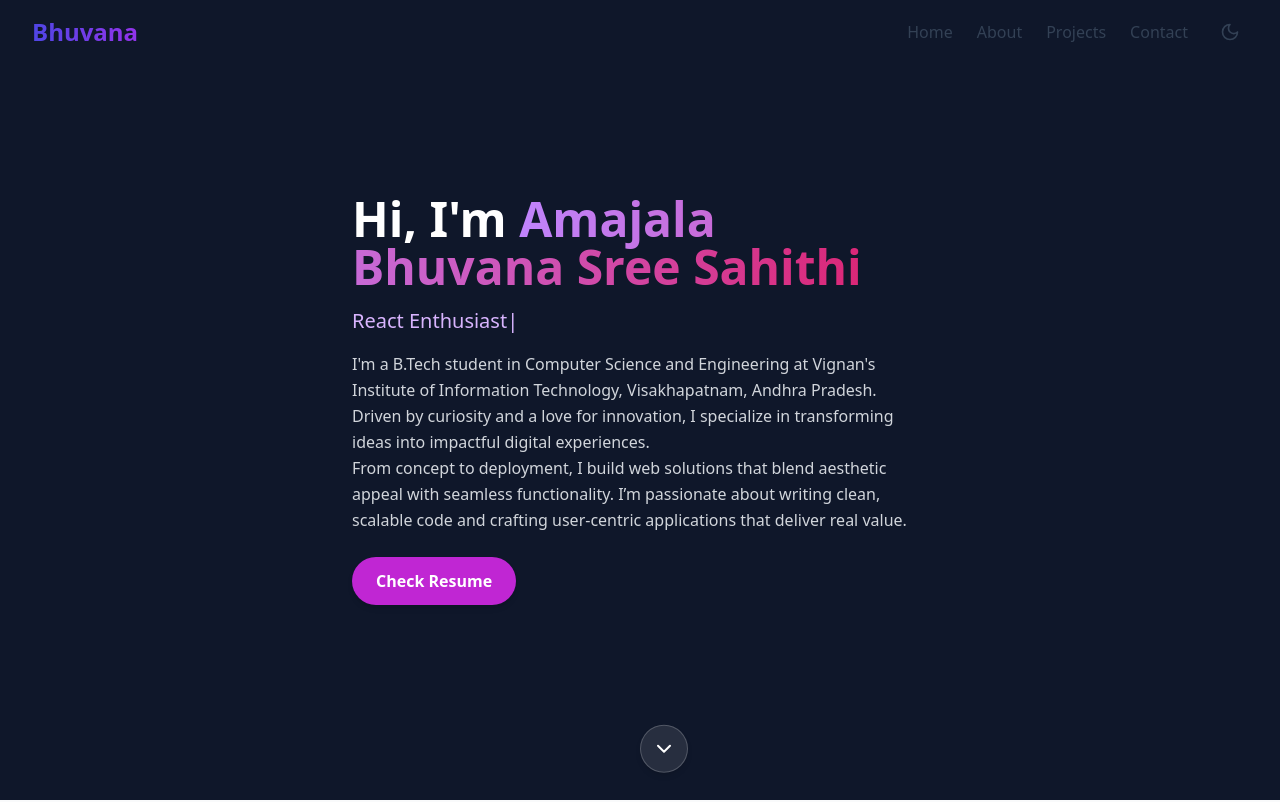
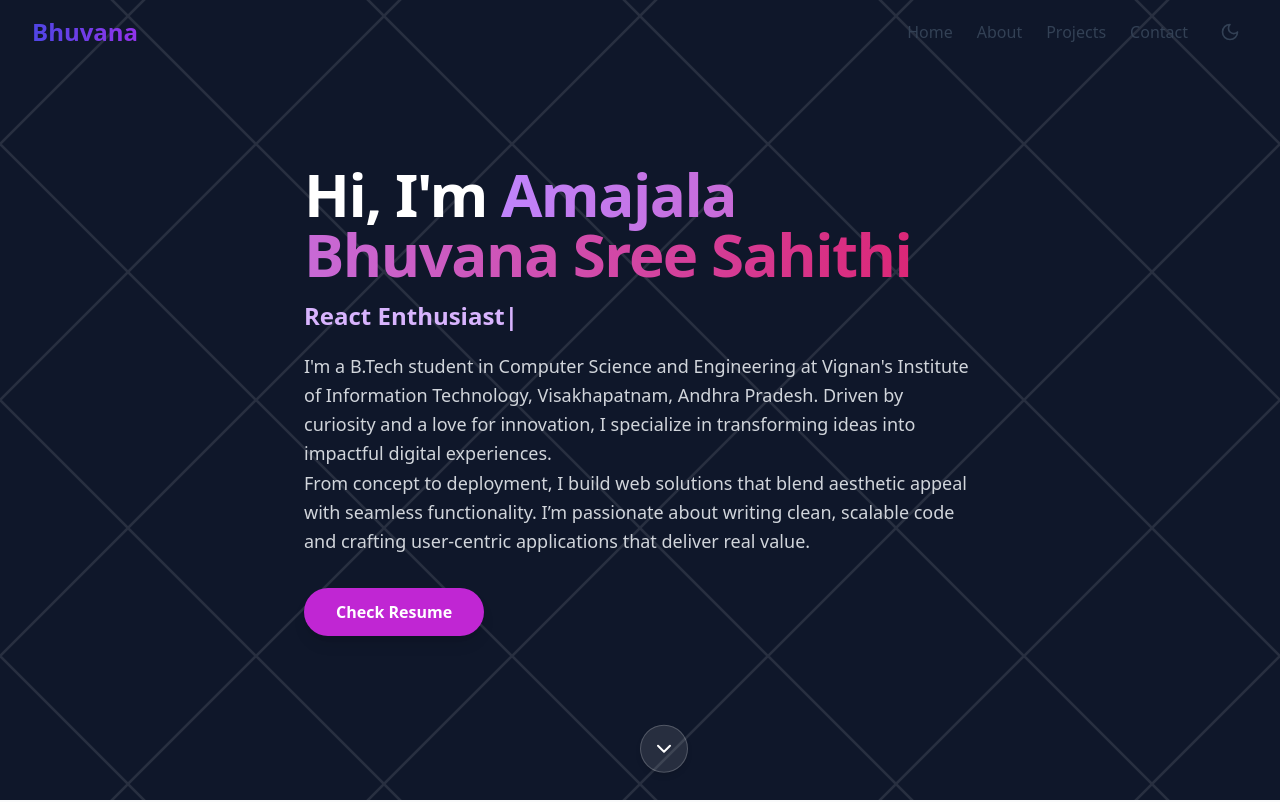
Before and after one commit to bhuvana816/Portfolio., a React (Vite) app: page / in a window 1280 px wide. Shown: the top 802 px of the page. Built offline with nearby package versions, Linux system fonts and the light colour scheme.

Commit message:
Update Hero.tsx

```diff
--- a/src/components/Hero.tsx
+++ b/src/components/Hero.tsx
@@ -14,12 +14,39 @@ const Hero: React.FC = () => {
     >
       <ParticleBackground />
 
+      {/* Subtle Diamond Background */}
+      <div className="absolute inset-0 z-0 pointer-events-none opacity-10 animate-pulse-slow">
+        <svg
+          className="w-full h-full"
+          viewBox="0 0 100 100"
+          preserveAspectRatio="xMidYMid slice"
+          xmlns="http://www.w3.org/2000/svg"
+        >
+          <defs>
+            <pattern
+              id="grid-pattern"
+              width="20"
+              height="20"
+              patternUnits="userSpaceOnUse"
+            >
+              <path
+                d="M 10 0 L 20 10 L 10 20 L 0 10 Z"
+                fill="none"
+                stroke="white"
+                strokeWidth="0.2"
+              />
+            </pattern>
+          </defs>
+          <rect width="100%" height="100%" fill="url(#grid-pattern)" />
+        </svg>
+      </div>
+
       <div className="container mx-auto px-4 md:px-8 relative z-10 text-center flex flex-col items-center justify-center gap-10">
         {/* Content */}
-        <div className="max-w-xl text-left">
+        <div className="max-w-2xl text-left">
           <AnimatedSection>
             <motion.h1
-              className="text-4xl md:text-5xl font-bold mb-4 leading-tight"
+              className="text-4xl md:text-6xl font-extrabold mb-4 leading-tight tracking-tight"
               whileHover={{ scale: 1.02 }}
               transition={{ type: 'spring', stiffness: 400 }}
             >
@@ -36,12 +63,12 @@ const Hero: React.FC = () => {
               wrapper="h2"
               speed={50}
               repeat={Infinity}
-              className="text-xl font-medium text-purple-300 mb-4"
+              className="text-2xl font-semibold text-purple-300 mb-5"
             />
           </AnimatedSection>
 
           <AnimatedSection delay={0.3}>
-            <p className="text-gray-300 mb-6 leading-relaxed text-base">
+            <p className="text-gray-300 mb-8 leading-relaxed text-lg">
               I'm a B.Tech student in Computer Science and Engineering at Vignan's Institute of Information Technology, Visakhapatnam, Andhra Pradesh. Driven by curiosity and a love for innovation, I specialize in transforming ideas into impactful digital experiences.
               <br className="hidden sm:block" /> From concept to deployment, I build web solutions that blend aesthetic appeal with seamless functionality. I’m passionate about writing clean, scalable code and crafting user-centric applications that deliver real value.
             </p>
@@ -50,7 +77,7 @@ const Hero: React.FC = () => {
           <AnimatedSection delay={0.4}>
             <motion.a
               href="#resume"
-              className="inline-block px-6 py-3 bg-fuchsia-600 hover:bg-fuchsia-700 text-white font-semibold rounded-full shadow-md hover:shadow-xl transition-all"
+              className="inline-block px-8 py-3 bg-fuchsia-600 hover:bg-fuchsia-700 text-white font-bold rounded-full shadow-lg hover:shadow-2xl transition-all"
               whileHover={{ scale: 1.05 }}
               whileTap={{ scale: 0.95 }}
             >
@@ -62,7 +89,7 @@ const Hero: React.FC = () => {
 
       {/* Scroll Down */}
       <motion.div
-        className="absolute bottom-8 left-1/2 transform -translate-x-1/2"
+        className="absolute bottom-8 left-1/2 transform -translate-x-1/2 z-10"
         animate={{ y: [0, 10, 0] }}
         transition={{ repeat: Infinity, duration: 2 }}
       >
```
